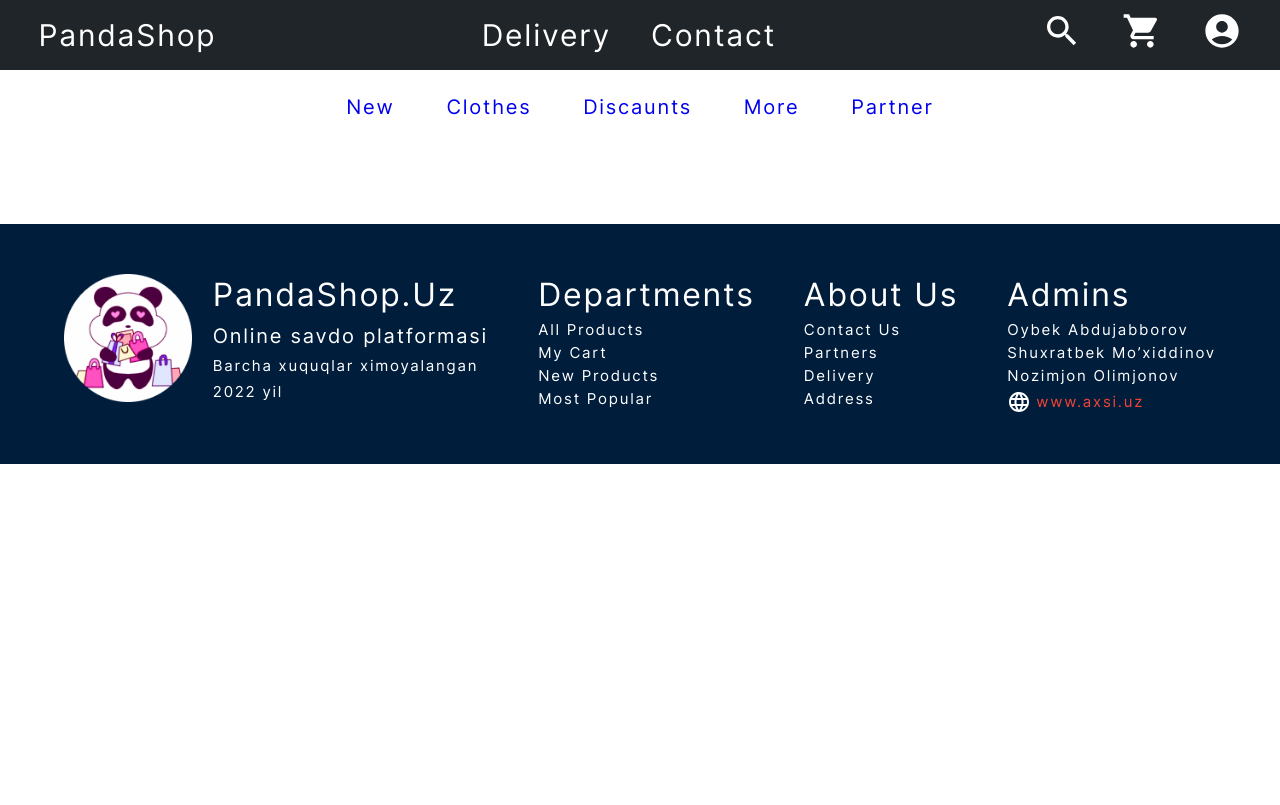
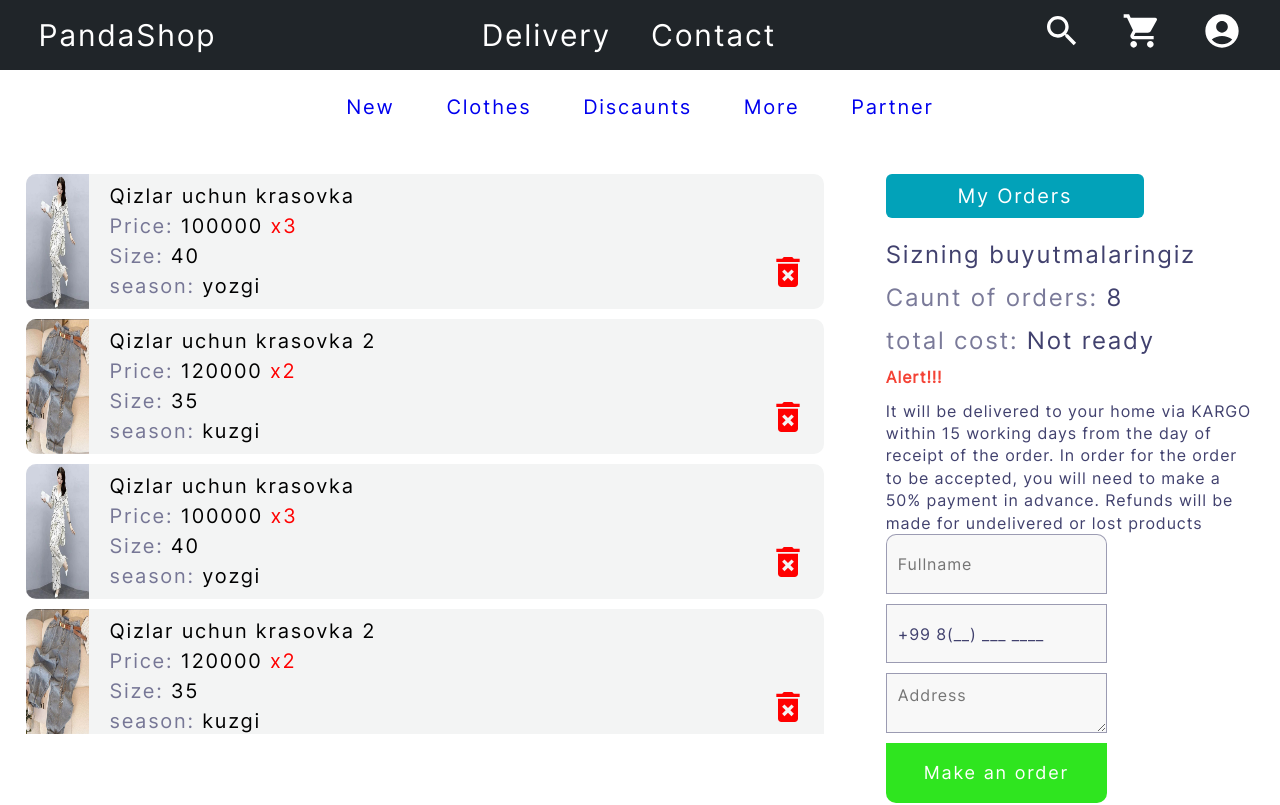
Before and after one commit to for-you-sensei/pandashop-by-sensei, a React (Create React App) app: page /my_cart in a window 1280 px wide. Shown: the top 805 px of the page. Built offline with nearby package versions, Linux system fonts and the light colour scheme.

Commit message:
added cart

```diff
--- a/src/Components/Feedback/FeedbackForm.js
+++ b/src/Components/Feedback/FeedbackForm.js
@@ -15,7 +15,6 @@ export function FeedbackForm() {
           allowEmptyFormatting
           mask="_"
           onValueChange={(e) => {
-            console.log();
             //   setPhone(e.floatValue);
           }}
         />
--- a/src/Components/Header/Header.js
+++ b/src/Components/Header/Header.js
@@ -1,6 +1,6 @@
 import React, { useState } from "react";
 import "./Header.css";
-import { NavLink } from "react-router-dom";
+import { NavLink, useNavigate } from "react-router-dom";
 import SearchIcon from "@mui/icons-material/Search";
 import ShoppingCartIcon from "@mui/icons-material/ShoppingCart";
 import AccountCircleIcon from "@mui/icons-material/AccountCircle";
@@ -10,6 +10,7 @@ import { acLogin } from "../../Redux/Login";
 export function Header() {
   const [profile, setProfile] = useState(false);
   const dispatch = useDispatch();
+  const navigate = useNavigate();
 
   const login = useSelector((state) => state.login);
 
@@ -17,10 +18,12 @@ export function Header() {
     {
       id: 0,
       icon: <SearchIcon />,
+      link: ""
     },
     {
       id: 1,
       icon: <ShoppingCartIcon />,
+      link: "/my_cart"
     },
   ];
 
@@ -39,7 +42,9 @@ export function Header() {
         <div className="header-icon">
           {headerIcons.map((item) => {
             return (
-              <figure className="header-figure" key={item.id}>
+              <figure className="header-figure" key={item.id} onClick={()=>{
+                navigate(item.link)
+              }}>
                 {item.icon}
               </figure>
             );
--- /dev/null
+++ b/src/Components/MyCartAbout/MyCartAbout.css
@@ -0,0 +1,58 @@
+#myCartAbout {
+  width: 100%;
+  height: auto;
+  display: flex;
+  flex-direction: column;
+
+  gap: 12px;
+}
+
+#myCartAbout > button {
+  width: 70%;
+  background: #02a2b9;
+  border-radius: 6px;
+  border: none;
+  outline: none;
+
+  font-weight: 400;
+  font-size: 20px;
+  line-height: 24px;
+
+  color: #ffffff;
+}
+
+#myCartAbout :nth-child(2) {
+  margin-top: 10px;
+  font-weight: 500;
+  font-size: 24px;
+  line-height: 125%;
+  color: #41416e;
+}
+
+.myCartAbout-all-info {
+  font-weight: 500;
+  font-size: 24px;
+  line-height: 130%;
+  color: #41416eb3;
+}
+
+.myCartAbout-all-info > span {
+  color: #41416e;
+}
+
+#myCartAbout :nth-child(5) {
+  font-weight: 600;
+  font-size: 16px;
+  line-height: 120%;
+  letter-spacing: 0.055em;
+
+  color: #f44336;
+}
+
+#myCartAbout :nth-child(6) {
+  font-weight: 400;
+  font-size: 16px;
+  line-height: 140%;
+  letter-spacing: 0.055em;
+  color: #41416e;
+}
--- /dev/null
+++ b/src/Components/MyCartAbout/MyCartAbout.js
@@ -0,0 +1,38 @@
+import React from "react";
+import { useNavigate } from "react-router-dom";
+import "./MyCartAbout.css";
+
+export function MyCartAbout({ MyOrders }) {
+  const navigate = useNavigate();
+
+  return (
+    <div id="myCartAbout">
+      <button
+        onClick={() => {
+          navigate("/my_orders");
+        }}
+      >
+        My Orders
+      </button>
+
+      <p>Sizning buyutmalaringiz</p>
+
+      <p className="myCartAbout-all-info">
+        Caunt of orders: <span>{MyOrders.length}</span>
+      </p>
+
+      <p className="myCartAbout-all-info">
+        total cost: <span> Not ready</span>
+      </p>
+
+      <p>Alert!!!</p>
+
+      <p>
+        It will be delivered to your home via KARGO within 15 working days from
+        the day of receipt of the order. In order for the order to be accepted,
+        you will need to make a 50% payment in advance. Refunds will be made for
+        undelivered or lost products
+      </p>
+    </div>
+  );
+}
--- /dev/null
+++ b/src/Components/MyCartActions/MyCartActions.css
@@ -0,0 +1,46 @@
+#myCartActions {
+  width: 100%;
+  height: 100%;
+  display: flex;
+  flex-direction: column;
+  align-items: center;
+  justify-content: center;
+  gap: 10px;
+}
+
+#myCartActions > input,
+textarea {
+  padding: 5%;
+  width: 100%;
+  height: 60px;
+
+  background: #d9d9d933;
+  border: 1px solid #41416e80;
+  outline: none;
+
+  font-weight: 400;
+  font-size: 16px;
+  line-height: 120%;
+  letter-spacing: 0.055em;
+
+  color: #41416e;
+}
+
+#myCartActions :first-child {
+  border-radius: 10px 10px 0px 0px;
+}
+
+.myCartAvtions-submit {
+  width: 100%;
+  height: 60px;
+  border: none;
+  outline: none;
+  background: #2fe51f;
+  border-radius: 0px 0px 10px 10px;
+
+  font-weight: 400;
+  font-size: 18px;
+  line-height: 120%;
+
+  color: #ffffff;
+}
--- /dev/null
+++ b/src/Components/MyCartActions/MyCartActions.js
@@ -0,0 +1,24 @@
+import React from "react";
+import "./MyCartActions.css";
+import { PatternFormat } from "react-number-format";
+
+export function MyCartActions() {
+  return (
+    <form id="myCartActions">
+      <input type="text" placeholder="Fullname" />
+
+      <PatternFormat
+        format="+99 8(##) ### ####"
+        allowEmptyFormatting
+        mask="_"
+        onValueChange={(e) => {
+          //   setPhone(e.floatValue);
+        }}
+      />
+
+      <textarea placeholder="Address" />
+
+      <button className="myCartAvtions-submit">Make an order</button>
+    </form>
+  );
+}
--- /dev/null
+++ b/src/Components/MyCartOrders/MyCartOrders.css
@@ -0,0 +1,70 @@
+#myOrders {
+  width: 100%;
+  height: 70vh;
+  display: flex;
+  flex-direction: column;
+  align-items: center;
+  overflow: auto;
+  gap: 10px;
+}
+
+.myOrders-card {
+  position: relative;
+  width: 100%;
+  height: 150px;
+
+  display: flex;
+  align-items: center;
+  gap: 20px;
+
+  background: #2025290d;
+  border-radius: 10px;
+}
+
+.myOrders-figure {
+  width: 8%;
+  height: 100%;
+  border-radius: 10px 0 0 10px;
+  overflow: hidden;
+}
+
+.myOrders-figure > img {
+  width: 100%;
+  height: 100%;
+}
+
+.myOrders-info {
+  display: flex;
+  flex-direction: column;
+  gap: 5px;
+  padding: 10px 0;
+
+  font-weight: 500;
+  font-size: 20px;
+  line-height: 125%;
+  color: #41416eb3;
+}
+
+.myOrders-info p :nth-child(1) {
+  font-weight: 500;
+  font-size: 20px;
+  line-height: 125%;
+  color: #000;
+}
+
+.myOrders-info p :nth-child(2) {
+  color: #ff0000;
+}
+
+.myOrders-delete {
+  cursor: pointer;
+  position: absolute;
+  bottom: 10%;
+  right: 2%;
+}
+
+.myOrders-delete > svg {
+  width: 40px;
+  height: 40px;
+  color: #ff0000;
+}
--- /dev/null
+++ b/src/Components/MyCartOrders/MyCartOrders.js
@@ -0,0 +1,41 @@
+import React from "react";
+import "./MyCartOrders.css";
+import DeleteForeverIcon from "@mui/icons-material/DeleteForever";
+
+export function MyCartOrders({ MyOrders }) {
+  return (
+    <div id="myOrders">
+      {MyOrders.map((item) => {
+        return (
+          <div key={item.id} className="myOrders-card">
+            <figure className="myOrders-figure">
+              <img src={item.img} alt="" />
+            </figure>
+
+            <div className="myOrders-info">
+              <p>
+                <span>{item.name}</span>
+              </p>
+
+              <p>
+                Price: <span>{item.price}</span> <span>x{item.quantity}</span>
+              </p>
+
+              <p>
+                Size: <span>{item.size}</span>
+              </p>
+
+              <p>
+                season: <span>{item.season}</span>
+              </p>
+            </div>
+
+            <figure className="myOrders-delete">
+              <DeleteForeverIcon />
+            </figure>
+          </div>
+        );
+      })}
+    </div>
+  );
+}
--- /dev/null
+++ b/src/Pages/Cart/Cart.css
@@ -0,0 +1,26 @@
+#cart {
+  max-width: 1920px;
+  width: 100%;
+  display: flex;
+  flex-direction: row;
+  align-items: center;
+  justify-content: space-between;
+  padding: 30px 2%;
+}
+
+.cart-orders {
+  width: 65%;
+}
+
+.cart-acions {
+  width: 30%;
+  height: 70vh;
+  display: flex;
+  flex-direction: column;
+  justify-content: space-between;
+}
+
+.cart-form {
+  width: 60%;
+  height: 48%;
+}
--- /dev/null
+++ b/src/Pages/Cart/Cart.js
@@ -0,0 +1,101 @@
+import React from "react";
+import "./Cart.css";
+import { MyCartOrders } from "../../Components/MyCartOrders/MyCartOrders";
+import { MyCartAbout } from "../../Components/MyCartAbout/MyCartAbout";
+import { MyCartActions } from "../../Components/MyCartActions/MyCartActions";
+
+import img1 from "../../Assets/Images/new arrival1.png";
+import img2 from "../../Assets/Images/new arrival2.png";
+
+export function Cart() {
+  const MyOrders = [
+    {
+      id: 0,
+      img: img1,
+      name: "Qizlar uchun krasovka",
+      price: "100000",
+      size: "40",
+      season: "yozgi",
+      quantity: 3,
+    },
+    {
+      id: 1,
+      img: img2,
+      name: "Qizlar uchun krasovka 2",
+      price: "120000",
+      size: "35",
+      season: "kuzgi",
+      quantity: 2,
+    },
+    {
+      id: 2,
+      img: img1,
+      name: "Qizlar uchun krasovka",
+      price: "100000",
+      size: "40",
+      season: "yozgi",
+      quantity: 3,
+    },
+    {
+      id: 3,
+      img: img2,
+      name: "Qizlar uchun krasovka 2",
+      price: "120000",
+      size: "35",
+      season: "kuzgi",
+      quantity: 2,
+    },
+    {
+      id: 4,
+      img: img1,
+      name: "Qizlar uchun krasovka",
+      price: "100000",
+      size: "40",
+      season: "yozgi",
+      quantity: 3,
+    },
+    {
+      id: 5,
+      img: img2,
+      name: "Qizlar uchun krasovka 2",
+      price: "120000",
+      size: "35",
+      season: "kuzgi",
+      quantity: 2,
+    },
+    {
+      id: 6,
+      img: img1,
+      name: "Qizlar uchun krasovka",
+      price: "100000",
+      size: "40",
+      season: "yozgi",
+      quantity: 3,
+    },
+    {
+      id: 7,
+      img: img2,
+      name: "Qizlar uchun krasovka 2",
+      price: "120000",
+      size: "35",
+      season: "kuzgi",
+      quantity: 2,
+    },
+  ];
+
+  return (
+    <div id="cart">
+      <div className="cart-orders">
+        <MyCartOrders MyOrders={MyOrders} />
+      </div>
+
+      <div className="cart-acions">
+        <MyCartAbout MyOrders={MyOrders} />
+
+        <div className="cart-form">
+          <MyCartActions />
+        </div>
+      </div>
+    </div>
+  );
+}
--- a/src/Router.js
+++ b/src/Router.js
@@ -10,6 +10,7 @@ import { Delivery } from "./Pages/Delivery/Delivery";
 import { Contact } from "./Pages/Contact/Contact";
 import { Partner } from "./Pages/Partner/Partner";
 import { Login } from "./Components/Login/Login";
+import { Cart } from "./Pages/Cart/Cart";
 
 export function Router() {
   return (
@@ -25,6 +26,7 @@ export function Router() {
         <Route path="/partner" element={<Partner />} />
         <Route path="/delivery" element={<Delivery />} />
         <Route path="/contact" element={<Contact />} />
+        <Route path="/my_cart" element={<Cart />} />
         {/* <Route path="/" element={<Home />} /> */}
       </Routes>
 
```
